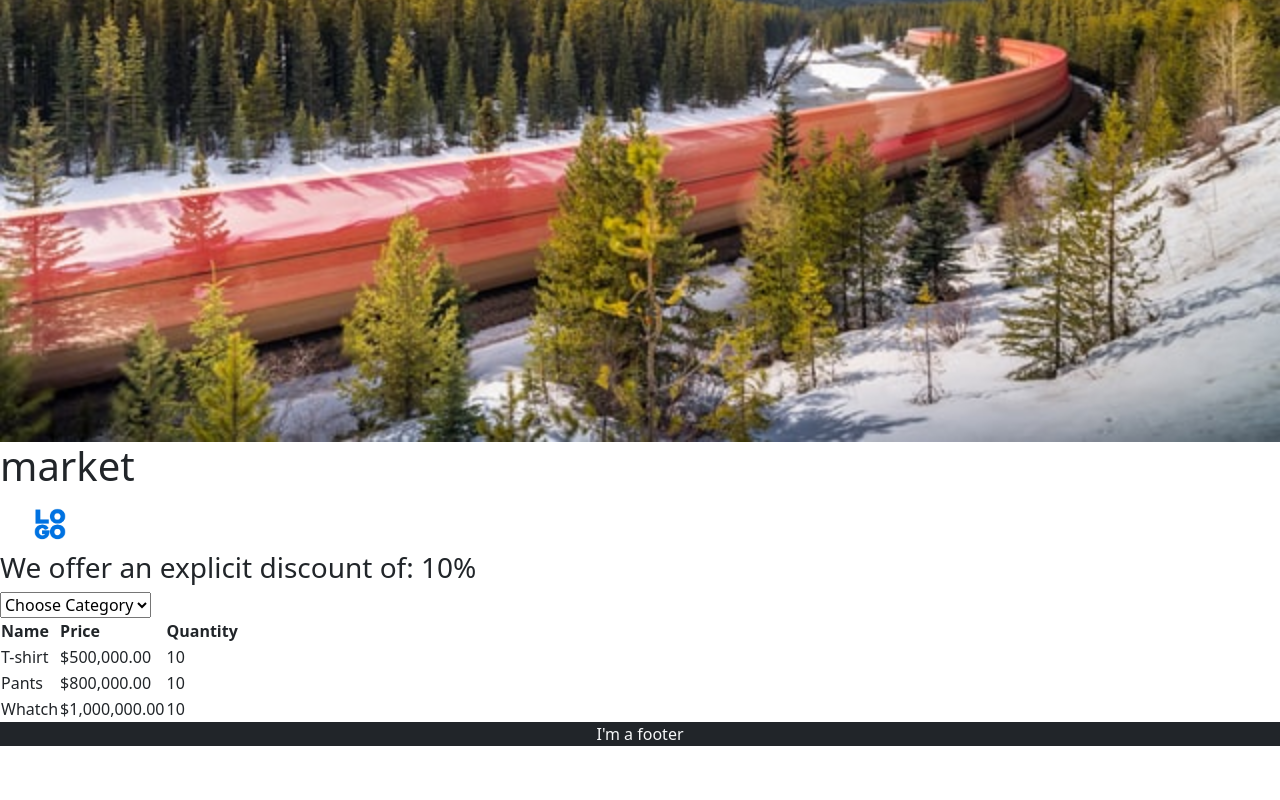
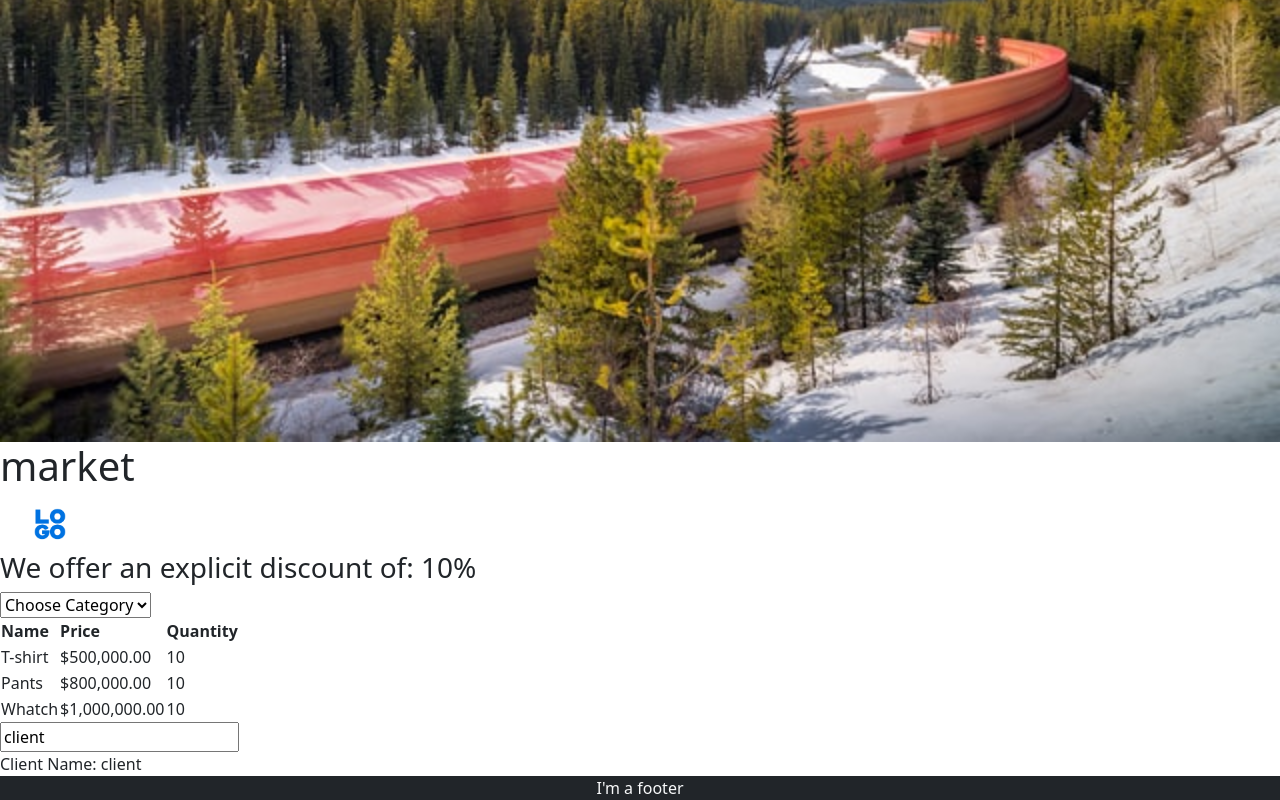
Before and after one commit to 3amry/ITI-angular-app, an Angular app: page / in a window 1280 px wide. Shown: the part 504-1304 px from the top of the page. Before the commit the page ends 1250 px from the top, so only its background shows below. Built offline with nearby package versions, Linux system fonts and the light colour scheme.

Commit message:
add two way binding for client name

```diff
--- a/src/app/products/products.component.html
+++ b/src/app/products/products.component.html
@@ -25,3 +25,6 @@
     <td>{{ product.quantity }}</td>
   </tr>
 </table>
+
+<input type="text" [(ngModel)]="clientName" /><br />
+<span>Client Name: {{ clientName }} </span>
--- a/src/app/products/products.component.ts
+++ b/src/app/products/products.component.ts
@@ -58,7 +58,7 @@ export class ProductsComponent implements OnInit {
         name: 'TVs',
       },
     ];
-    this.clientName = 'cl-1';
+    this.clientName = 'client';
     this.isPurchased = false;
   }
   ngOnInit(): void {}
```
Also changed, not shown: src/app/app.module.ts (+5 -7 lines).
